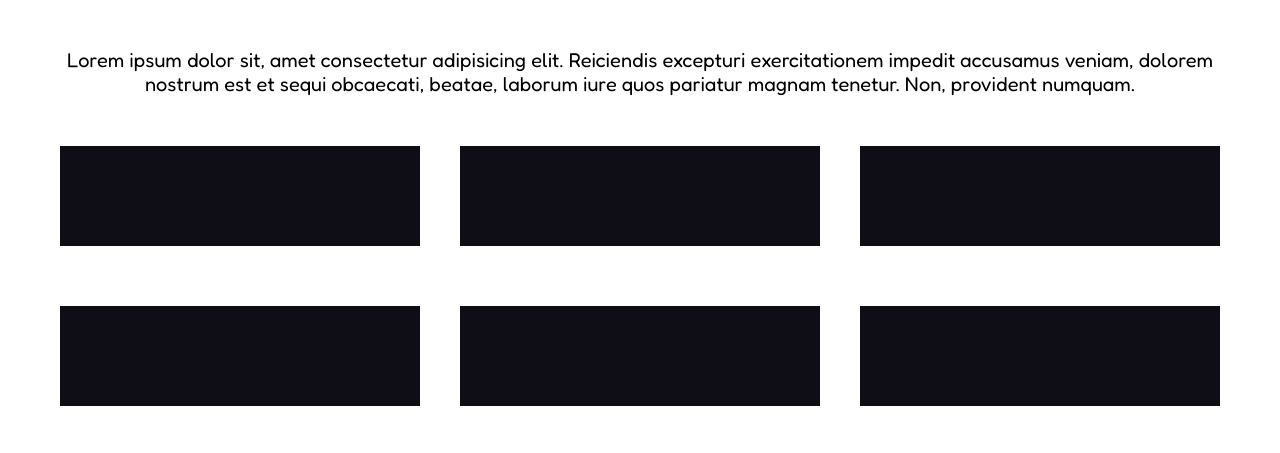
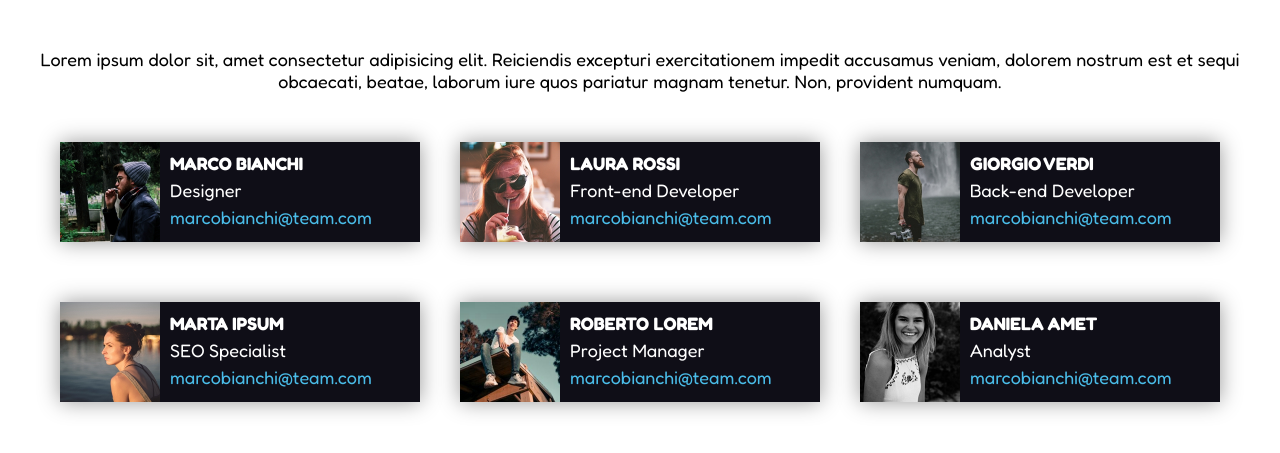
Before and after one commit to Riccardo-Potalivo/html-css-float-cards, a plain HTML site: page index.html in a window 1280 px wide. Shown: the part 113-566 px from the top of the page. Drawn offline with Linux system fonts and the light colour scheme.

Commit message:
exercise-completed

```diff
--- a/css/style.css
+++ b/css/style.css
@@ -3,7 +3,7 @@
     padding: 0;
     box-sizing: border-box;
     font-family: 'Fredoka', sans-serif;
-    font-size: 20px;
+    font-size: 18px;
 }
 
 /* utility */
@@ -22,6 +22,8 @@
 	--color-main-title: #e53170;
 	--color-bg-article: #0f0e17;
 	--color-text-mail: #4abce8;
+	--color-text-details: #ffffff;
+	--color-box-shadow: #999999;
 }
 
 /* section container */
@@ -45,8 +47,27 @@ main>p{
 
 /* section article */
 section>article{
-    height: 100px;
     width: calc((100% / 3) - 40px);
     margin: 30px 20px;
     background-color: var(--color-bg-article);
+    box-shadow: 0 0 20px 0 var(--color-box-shadow);
 }
+
+div.details{
+    padding: 10px;
+}
+
+section>article>img{
+    height: 100px;
+    object-fit: cover;
+}
+
+.container-list h2, .container-list p{
+    color: var(--color-text-details);
+    margin-bottom: 5px;
+}
+
+.container-list a{
+    color: var(--color-text-mail);
+    text-decoration: none;
+}
--- a/index.html
+++ b/index.html
@@ -21,30 +21,62 @@
         <main>
             <p>Lorem ipsum dolor sit, amet consectetur adipisicing elit. Reiciendis excepturi exercitationem impedit accusamus veniam, dolorem nostrum est et sequi obcaecati, beatae, laborum iure quos pariatur magnam tenetur. Non, provident numquam.</p>
             <div class="divider"></div>
-            <section class="crearfix">
+            <section class="container-list crearfix">
                 <article class="push-left">
+                    <img src="img/male1.png" alt="Marco Bianchi" class="push-left">
+                    <div class="details push-left">
+                        <h2>MARCO BIANCHI</h2>
+                        <p>Designer</p>
+                        <a href="marcobianchi@team.com">marcobianchi@team.com</a>
+                    </div>
+                </article >
+                <article class="push-left">
+                    <img src="img/female1.png" alt="Laura Rossi" class="push-left">
+                    <div class="details push-left">
+                        <h2>LAURA ROSSI</h2>
+                        <p>Front-end Developer</p>
+                        <a href="laurarossi@team.com">marcobianchi@team.com</a>
+                    </div>
+                </article >
+                <article class="push-left">
+                    <img src="img/male2.png" alt="Giorgio Verdi" class="push-left">
+                    <div class="details push-left">
+                        <h2>GIORGIO VERDI</h2>
+                        <p>Back-end Developer</p>
+                        <a href="giorgioverdi@team.com">marcobianchi@team.com</a>
+                    </div>
+                </article >
+                <article class="push-left">
+                    <img src="img/female2.png" alt="Marta Ipsum" class="push-left">
+                    <div class="details push-left">
+                        <h2>MARTA IPSUM</h2>
+                        <p>SEO Specialist</p>
+                        <a href="martaipsum@team.com">marcobianchi@team.com</a>
+                    </div>
+                </article >
+                <article class="push-left">
+                    <img src="img/male3.png" alt="Roberto Lorem" class="push-left">
+                    <div class="details push-left">
+                        <h2>ROBERTO LOREM</h2>
+                        <p>Project Manager</p>
+                        <a href="robertolorem@team.com">marcobianchi@team.com</a>
+                    </div>
+                </article >
+                <article class="push-left">
+                    <img src="img/female3.png" alt="Daniela Amet" class="push-left">
+                    <div class="details push-left">
+                        <h2>DANIELA AMET</h2>
+                        <p>Analyst</p>
+                        <a href="danielaamet@team.com">marcobianchi@team.com</a>
+                    </div>
 
                 </article >
-                <article class="push-left">
 
-                </article>
-                <article class="push-left">
-
-                </article>
-                <article class="push-left">
-
-                </article >
-                <article class="push-left">
-
-                </article>
-                <article class="push-left">
-
-                </article>
             </section>
 
         </main>
 
+    </section>
 
-    </section>
 </body>
 </html>
```
